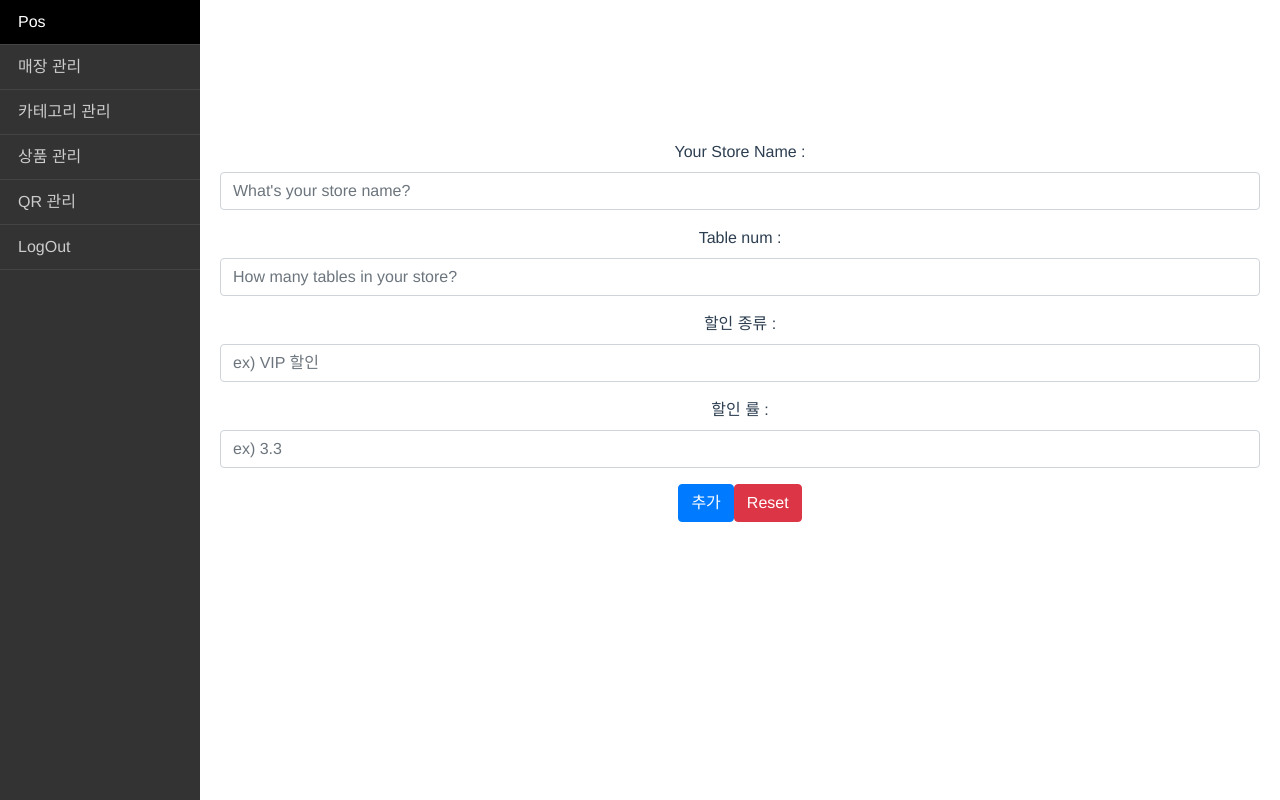
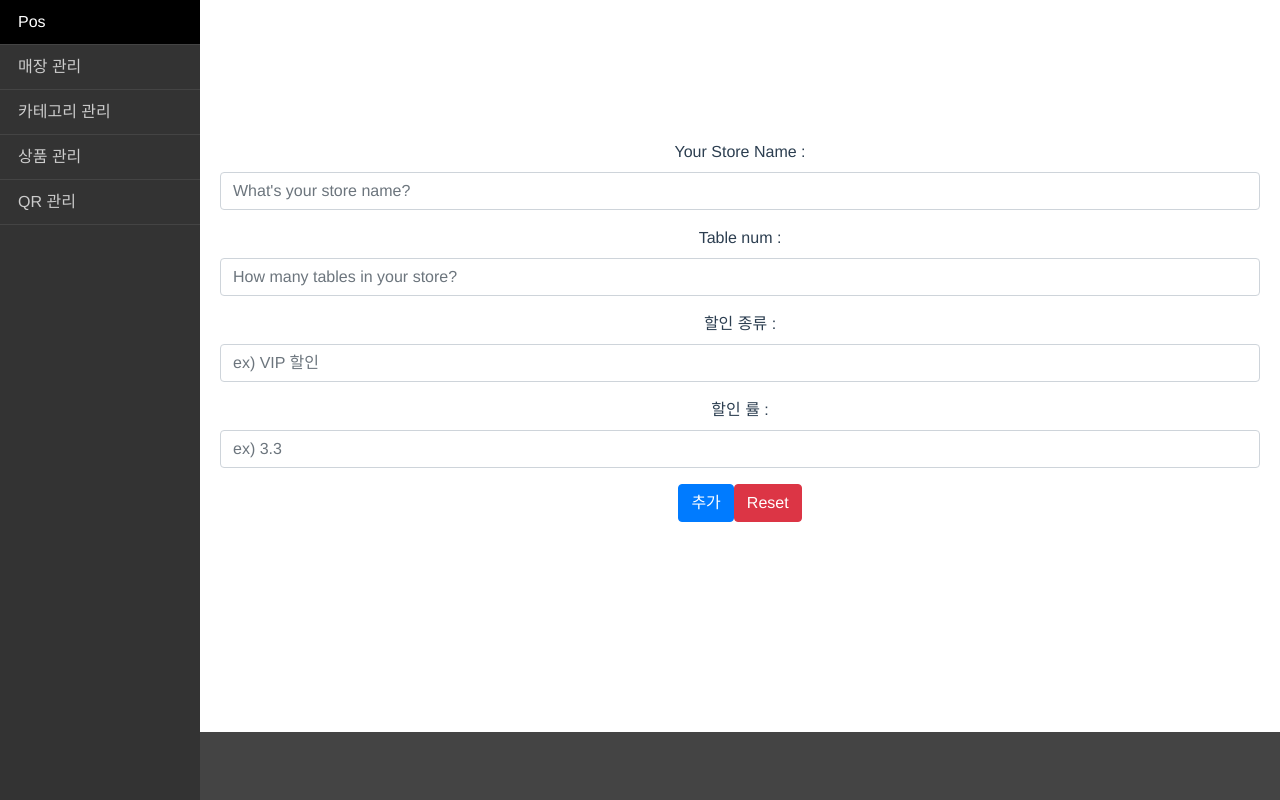
Before and after one commit to yuta-97/oh_my_pos, a Vue app in the folder frontend/: page /Manage in a window 1280 px wide. Built offline with nearby package versions, Linux system fonts and the light colour scheme; no server answers; what vue-js-modal would draw is missing.

Commit message:
로그인폼 다듬기

```diff
--- a/frontend/src/components/Loginform.vue
+++ b/frontend/src/components/Loginform.vue
@@ -1,9 +1,6 @@
 <template>
 <div>
-  <div>
-    <b-img src="https://github.com/Cozy-Ho/oh_my_pos/blob/master/frontend/src/assets/logo.png?raw=true" fluid alt="Responsive image"></b-img>
-  </div>
-  <div>
+  <div class = "loginform">
     <b-form @submit="login" @reset="onReset">
       <b-form-group
         id="input-group-id"
@@ -28,7 +25,7 @@
           placeholder="Enter password"
         ></b-form-input>
       </b-form-group>
-      <b-button type="submit" variant="primary">Submit</b-button>
+      <b-button type="submit" variant="primary">Submit</b-button>  &nbsp;&nbsp;
       <b-button type="reset" variant="danger">Reset</b-button>
     </b-form>
   </div>
@@ -77,3 +74,12 @@ import axios from 'axios';
     }
   }
 </script>
+
+<style scoped>
+
+      .loginform {
+        border: 4px dashed #bcbcbc;
+        padding : 30px;
+      }
+
+</style>
--- a/frontend/src/components/Regist.vue
+++ b/frontend/src/components/Regist.vue
@@ -1,14 +1,10 @@
 <template>
 <div>
-  <div>
-    <b-img src="https://github.com/Cozy-Ho/oh_my_pos/blob/master/frontend/src/assets/logo.png?raw=true" fluid alt="Responsive image"></b-img>
-  </div>
-  <div>
-      <h2>회원가입</h2>
-  </div>
-  <div>
+  <div class="joinform">
+      <div>
+        <h1>회원가입</h1>
+      </div>
     <b-form @submit="regist" @reset="onReset">
-
       <b-form-group id="input-group-id" label="ID :" label-for="input-id">
         <b-form-input
           id="input-id"
@@ -38,8 +34,9 @@
           placeholder="Enter your email"
         ></b-form-input>
       </b-form-group>
-      <b-button type="submit" variant="primary">Regist</b-button>
+      <b-button type="submit" variant="primary">Regist</b-button>  &nbsp;&nbsp;
       <b-button type="reset" variant="danger">Reset</b-button>
+      <br>
     </b-form>
   </div>
 </div>
@@ -90,3 +87,10 @@ import axios from 'axios';
     }
   }
 </script>
+
+<style scoped>
+  .joinform {
+          border: 4px dashed #bcbcbc;
+          padding : 30px;
+        }
+</style>
--- a/frontend/src/views/Login.vue
+++ b/frontend/src/views/Login.vue
@@ -1,10 +1,20 @@
 <template>
 <div>
-  <li v-on:click="sel='Loginform'">Login</li>
-  <li v-on:click="sel='Regist'">Regist</li>
+  <div class= "logo">
+    <b-img src="https://github.com/Cozy-Ho/oh_my_pos/blob/master/frontend/src/assets/logo.png?raw=true" fluid alt="Responsive image"></b-img>
+  </div>
   <!-- 로그인 or 회원가입 컴포넌트 삽입점 -->
-  <component v-bind:is="sel" v-on:regist="registed">
-  </component>
+  <div class = "main-content">
+    <component v-bind:is="sel" v-on:regist="registed">
+    </component>
+      <br><br>
+      <!-- 로그인 컴포넌트로 가는 버튼 굳이 필요 없을듯 -->
+      <!-- <b-button v-on:click="sel='Loginform'">Login</b-button>  &nbsp;&nbsp; -->
+
+      <b-button v-on:click="sel='Regist'">Regist</b-button> <br>
+  </div>
+
+
 </div>
 
 </template>
@@ -35,3 +45,25 @@ import Regist from '../components/Regist.vue';
     }
   }
 </script>
+
+<style scoped>
+
+  .main-content {
+
+        /* margin: 10px 0px;
+        text-align: center;
+        padding : 20px;
+        font-style: italic;
+        margin-top: 0px; */
+
+    /* margin-top: 0px; */
+    margin: 0px 30px 0px 30px;
+    /* padding: 20px; */
+    width : 200;
+  }
+
+  .logo {
+    margin-top: 0px;
+  }
+
+</style>
--- a/frontend/src/views/Manage.vue
+++ b/frontend/src/views/Manage.vue
@@ -10,14 +10,19 @@
           <a v-on:click="selmenus='ManCate'">카테고리 관리<span class="nav-label"></span></a>
           <a v-on:click="selmenus='ManGoods'">상품 관리<span class="nav-label"></span></a>
           <a v-on:click="selmenus='ManQR'">QR 관리<span class="nav-label"></span></a>
-          <a v-on:click="logout" @click="$router.push('/')">LogOut<span class="nav-label"></span></a>
+          <!-- <a v-on:click="logout" @click="$router.push('/')">LogOut<span class="nav-label"></span></a> -->
         </li>
       </ul>
     </nav>
+
     <div class="main-content">
       <component v-bind:is="selmenus">
 
      </component>
+    </div>
+
+    <div class = "footer">
+      <b-button v-on:click="logout" @click="$router.push('/')">LogOut<span class="nav-label"></span></b-button>
     </div>
   </div>
 </template>
@@ -151,4 +156,15 @@ import axios from 'axios';
   margin-left: 60px;
 }
 
+.footer {
+  position: absolute;
+  left: 0;
+  bottom: 0;
+  width: 100%;
+	padding: 15px 0;
+	text-align: left;
+	color: white;
+	background: #444;
+}
+
 </style>
```
Also changed, not shown: frontend/src/assets/logo.png.
